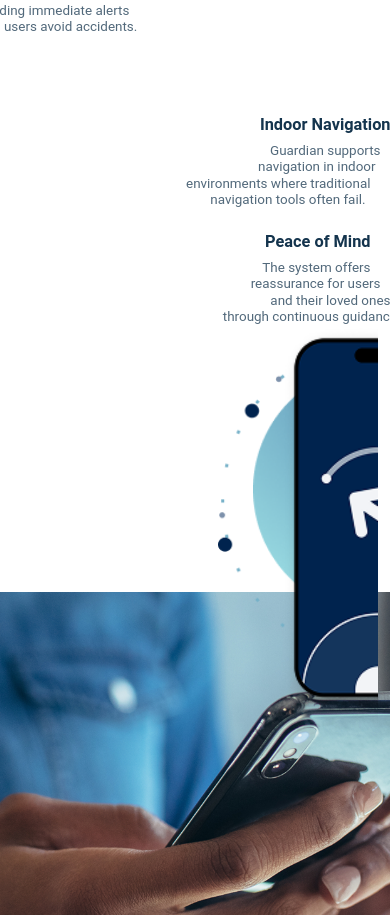
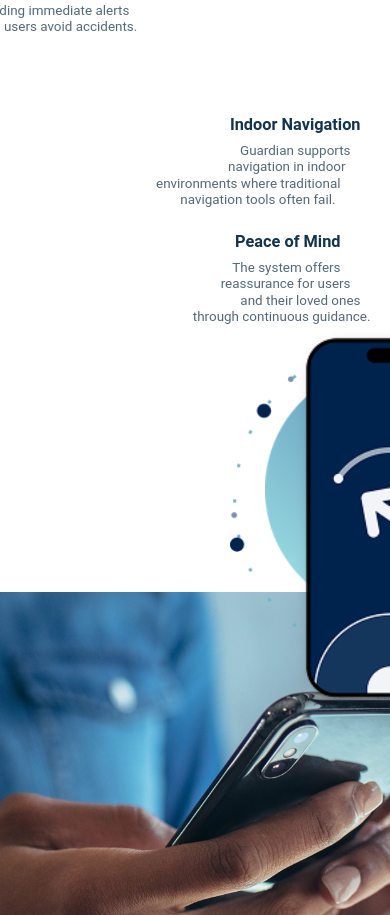
Before and after one commit to Bmsosi/guardian-landing-page, a React (Vite) app: page / in a window 390 px wide. Shown: the part 1294-2209 px from the top of the page. Built offline with nearby package versions, Linux system fonts and the light colour scheme.

Commit message:
update UI

```diff
--- a/src/App.css
+++ b/src/App.css
@@ -1061,7 +1061,7 @@ html, body {
   }
 
   .matter-mobile__row--reverse .matter-mobile__images {
-    margin-right: 0;
+    margin-right: -12px;
   }
 
   @media (max-width: 428px) {
@@ -1266,12 +1266,12 @@ html, body {
 
 .matter-mobile__row--reverse .matter-point:first-child {
   margin-top: 8px;
-  transform: translateX(-40px);
+  transform: translateX(-70px);
 }
 
 .matter-mobile__row--reverse .matter-point:last-child {
   margin-top: 6px;
-  transform: translateX(-60px);
+  transform: translateX(-90px);
 }
 }
 
```
